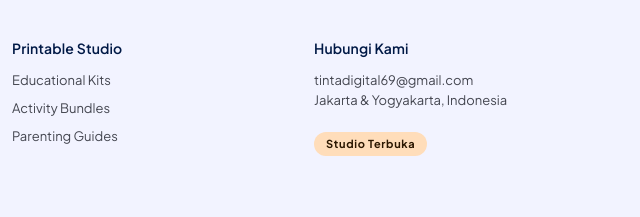
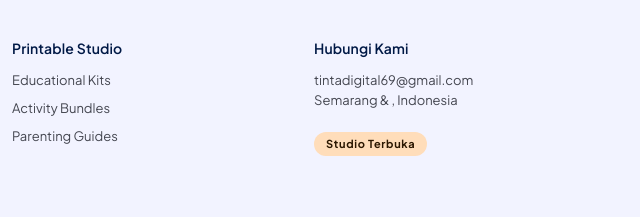
Before and after one commit to bkantanmuda/TintaDigitalWeb, a plain HTML site: page index.html in a window 1280 px wide. Shown: the part 9684-9901 px from the top of the page, 640-1280 px from the left. Drawn offline with nearby package versions, Linux system fonts and the light colour scheme.

Commit message:
Change contact location to Semarang, Indonesia
Updated contact information to reflect new location.

```diff
--- a/index.html
+++ b/index.html
@@ -1011,7 +1011,7 @@
 </div>
 <div class="space-y-3">
 <h4 class="font-label-lg text-label-lg text-primary">Hubungi Kami</h4>
-<p class="font-body-sm text-body-sm text-on-surface-variant"><a class="hover:text-primary transition-colors" href="mailto:tintadigital69@gmail.com">tintadigital69@gmail.com</a><br>Jakarta &amp; Yogyakarta, Indonesia</p>
+<p class="font-body-sm text-body-sm text-on-surface-variant"><a class="hover:text-primary transition-colors" href="mailto:tintadigital69@gmail.com">tintadigital69@gmail.com</a><br>Semarang &amp; , Indonesia</p>
 <div class="pt-2">
 <span class="inline-block bg-secondary-fixed text-on-secondary-fixed font-label-sm text-label-sm px-3 py-1 rounded-full">Studio Terbuka</span>
 </div>
```
